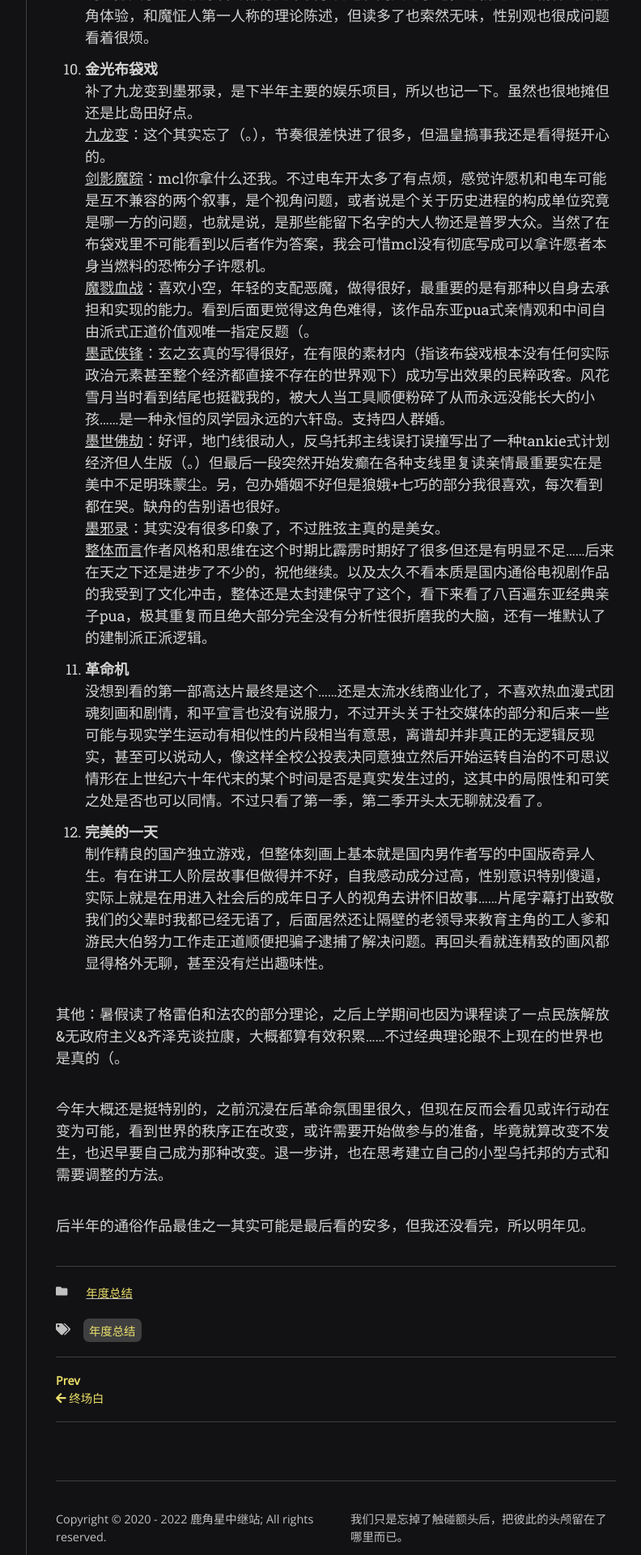
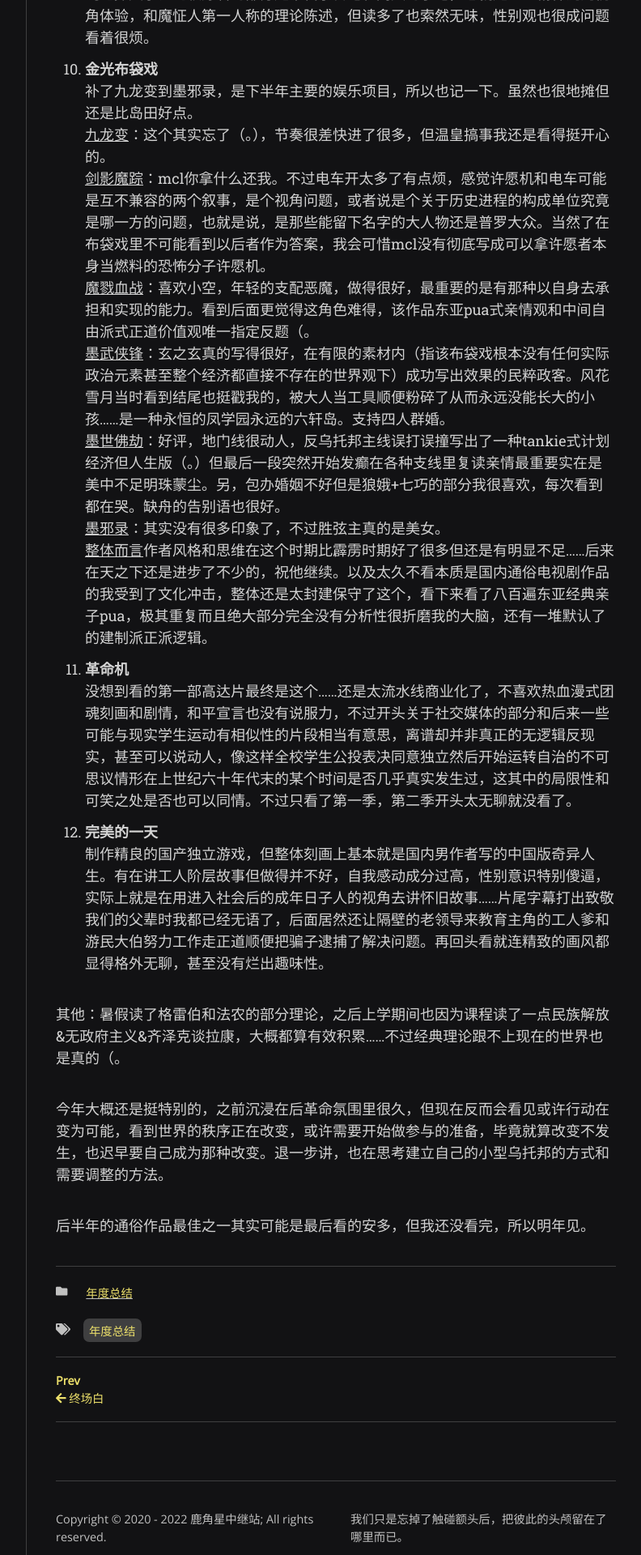
Before and after one commit to scatterdclouds/scatterdclouds.github.io, a Jekyll site: the page built from _posts/2022-12-31-bytheendof2022.md, in a window 1280 px wide. Shown: the part 1631-3551 px from the top of the page at 81% size, without its empty margins (357-1149 px from the left). Built offline with Jekyll 4.4.1, drawn with Linux system fonts in a browser that asks for light colours; nearby versions of some CDN libraries; some web fonts are replaced; comment, search, counter and statistics services are not loaded.

Commit message:
Update 2022-12-31-bytheendof2022.md

```diff
--- a/_posts/2022-12-31-bytheendof2022.md
+++ b/_posts/2022-12-31-bytheendof2022.md
@@ -30,7 +30,7 @@ comments: true
 
 22. **金光布袋戏** <br/> 补了九龙变到墨邪录，是下半年主要的娱乐项目，所以也记一下。虽然也很地摊但还是比岛田好点。 <br/> <u>九龙变</u>：这个其实忘了（。），节奏很差快进了很多，但温皇搞事我还是看得挺开心的。 <br/> <u>剑影魔踪</u>：mcl你拿什么还我。不过电车开太多了有点烦，感觉许愿机和电车可能是互不兼容的两个叙事，是个视角问题，或者说是个关于历史进程的构成单位究竟是哪一方的问题，也就是说，是那些能留下名字的大人物还是普罗大众。当然了在布袋戏里不可能看到以后者作为答案，我会可惜mcl没有彻底写成可以拿许愿者本身当燃料的恐怖分子许愿机。 <br/> <u>魔戮血战</u>：喜欢小空，年轻的支配恶魔，做得很好，最重要的是有那种以自身去承担和实现的能力。看到后面更觉得这角色难得，该作品东亚pua式亲情观和中间自由派式正道价值观唯一指定反题（。 <br/> <u>墨武侠锋</u>：玄之玄真的写得很好，在有限的素材内（指该布袋戏根本没有任何实际政治元素甚至整个经济都直接不存在的世界观下）成功写出效果的民粹政客。风花雪月当时看到结尾也挺戳我的，被大人当工具顺便粉碎了从而永远没能长大的小孩……是一种永恒的凤学园永远的六轩岛。支持四人群婚。 <br/> <u>墨世佛劫</u>：好评，地门线很动人，反乌托邦主线误打误撞写出了一种tankie式计划经济但人生版（。）但最后一段突然开始发癫在各种支线里复读亲情最重要实在是美中不足明珠蒙尘。另，包办婚姻不好但是狼娥+七巧的部分我很喜欢，每次看到都在哭。缺舟的告别语也很好。 <br/> <u>墨邪录</u>：其实没有很多印象了，不过胜弦主真的是美女。 <br/> <u>整体而言</u>作者风格和思维在这个时期比霹雳时期好了很多但还是有明显不足……后来在天之下还是进步了不少的，祝他继续。以及太久不看本质是国内通俗电视剧作品的我受到了文化冲击，整体还是太封建保守了这个，看下来看了八百遍东亚经典亲子pua，极其重复而且绝大部分完全没有分析性很折磨我的大脑，还有一堆默认了的建制派正派逻辑。
 
-23. **革命机** <br/> 没想到看的第一部高达片最终是这个……还是太流水线商业化了，不喜欢热血漫式团魂刻画和剧情，和平宣言也没有说服力，不过开头关于社交媒体的部分和后来一些可能与现实学生运动有相似性的片段相当有意思，离谱却并非真正的无逻辑反现实，甚至可以说动人，像这样全校公投表决同意独立然后开始运转自治的不可思议情形在上世纪六十年代末的某个时间是否是真实发生过的，这其中的局限性和可笑之处是否也可以同情。不过只看了第一季，第二季开头太无聊就没看了。
+23. **革命机** <br/> 没想到看的第一部高达片最终是这个……还是太流水线商业化了，不喜欢热血漫式团魂刻画和剧情，和平宣言也没有说服力，不过开头关于社交媒体的部分和后来一些可能与现实学生运动有相似性的片段相当有意思，离谱却并非真正的无逻辑反现实，甚至可以说动人，像这样全校学生公投表决同意独立然后开始运转自治的不可思议情形在上世纪六十年代末的某个时间是否几乎真实发生过，这其中的局限性和可笑之处是否也可以同情。不过只看了第一季，第二季开头太无聊就没看了。
 
 24. **完美的一天** <br/> 制作精良的国产独立游戏，但整体刻画上基本就是国内男作者写的中国版奇异人生。有在讲工人阶层故事但做得并不好，自我感动成分过高，性别意识特别傻逼，实际上就是在用进入社会后的成年日子人的视角去讲怀旧故事……片尾字幕打出致敬我们的父辈时我都已经无语了，后面居然还让隔壁的老领导来教育主角的工人爹和游民大伯努力工作走正道顺便把骗子逮捕了解决问题。再回头看就连精致的画风都显得格外无聊，甚至没有烂出趣味性。
 
```
